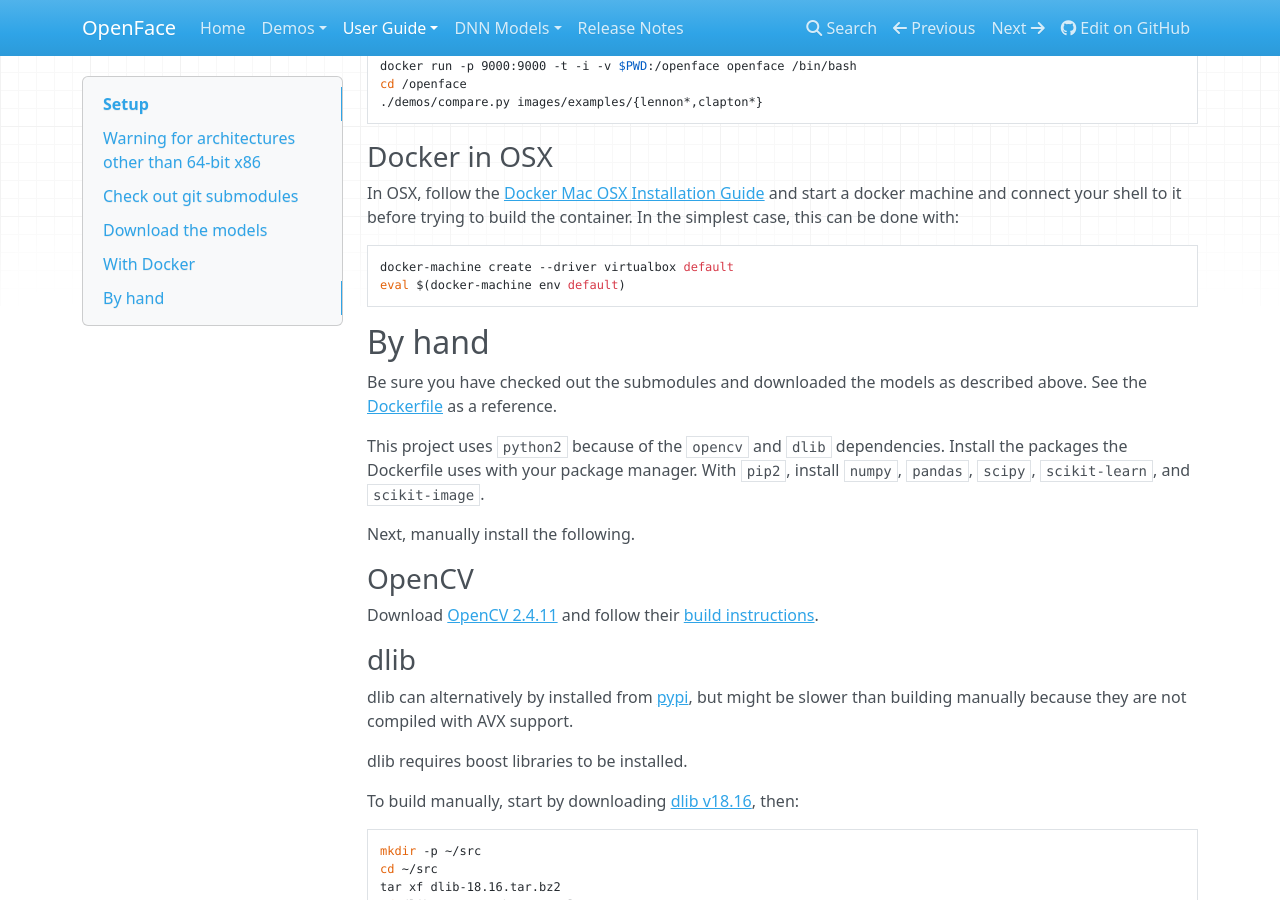
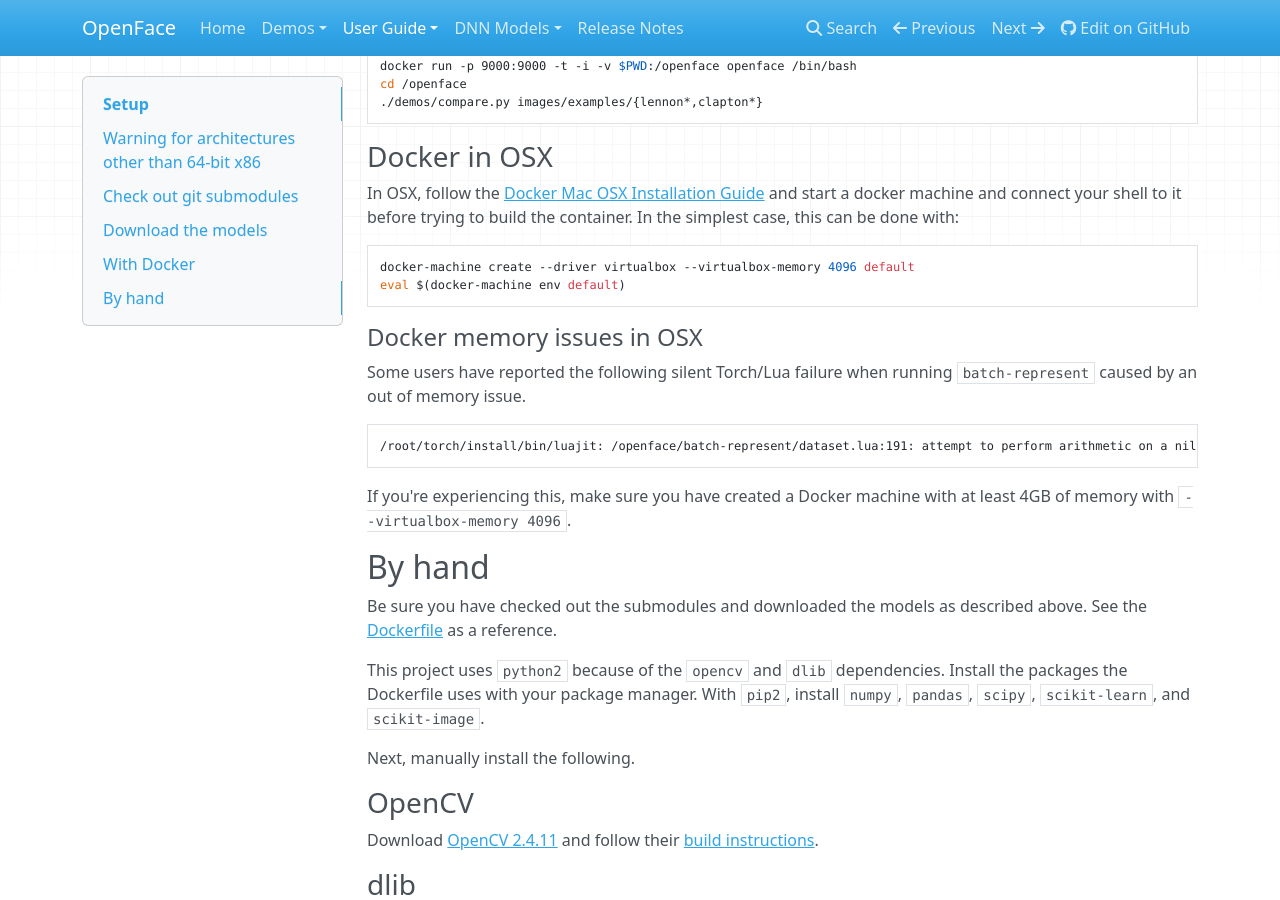
Before and after one commit to SuperAI520/Open-Face-Recognition, an MkDocs documentation site: the page built from docs/setup.md, in a window 1280 px wide and 900 px high, scrolled down 990 px. Built offline with MkDocs 1.6.1, drawn with Linux system fonts in a browser that asks for light colours; nearby versions of some CDN libraries; old or Windows-style settings are respelled for this version of MkDocs.

Commit message:
Docs: Setup: Add note about Docker memory.

````diff
--- a/docs/setup.md
+++ b/docs/setup.md
@@ -64,9 +64,21 @@
 In the simplest case, this can be done with:
 
 ```
-docker-machine create --driver virtualbox default
+docker-machine create --driver virtualbox --virtualbox-memory 4096 default
 eval $(docker-machine env default)
 ```
+
+#### Docker memory issues in OSX
+
+Some users have reported the following silent Torch/Lua failure
+when running `batch-represent` caused by an out of memory issue.
+
+```
+/root/torch/install/bin/luajit: /openface/batch-represent/dataset.lua:191: attempt to perform arithmetic on a nil value
+```
+
+If you're experiencing this, make sure you have created a Docker machine
+with at least 4GB of memory with `--virtualbox-memory 4096`.
 
 ## By hand
 Be sure you have checked out the submodules and downloaded the models as
````
